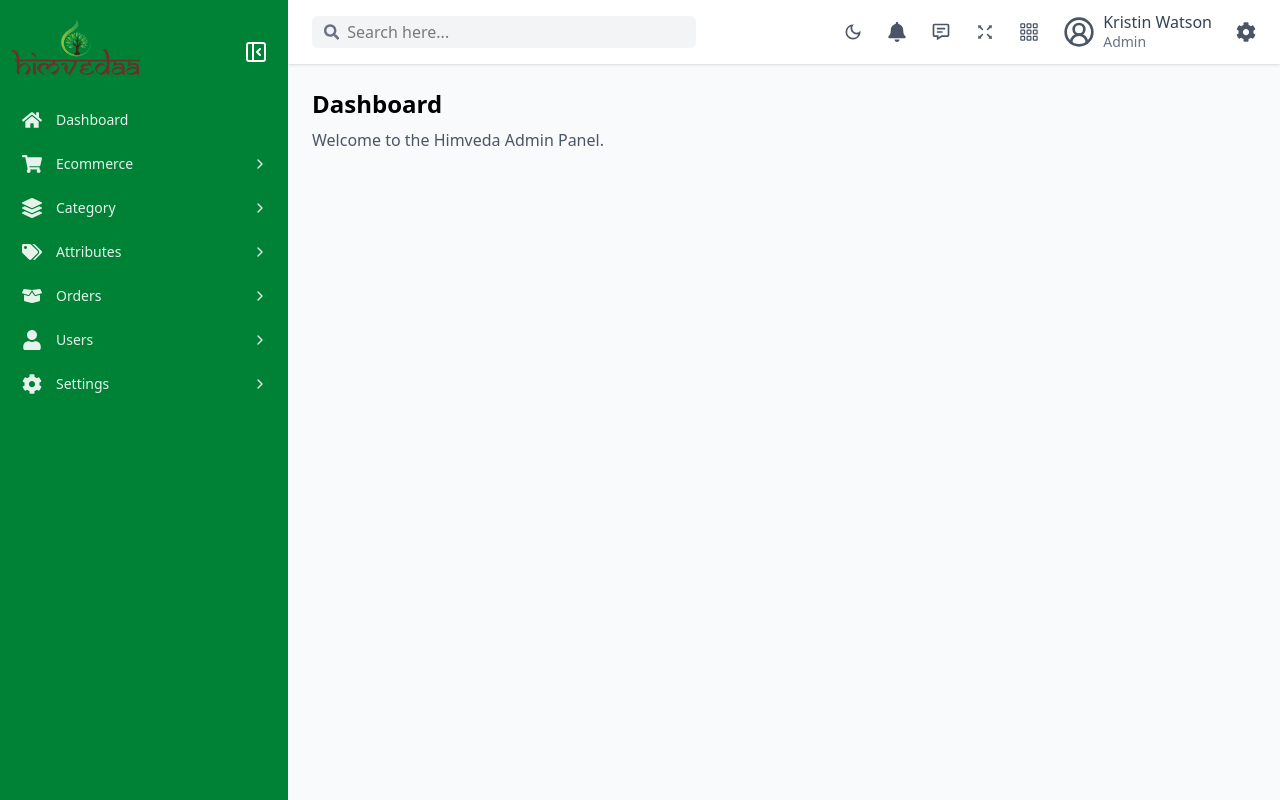
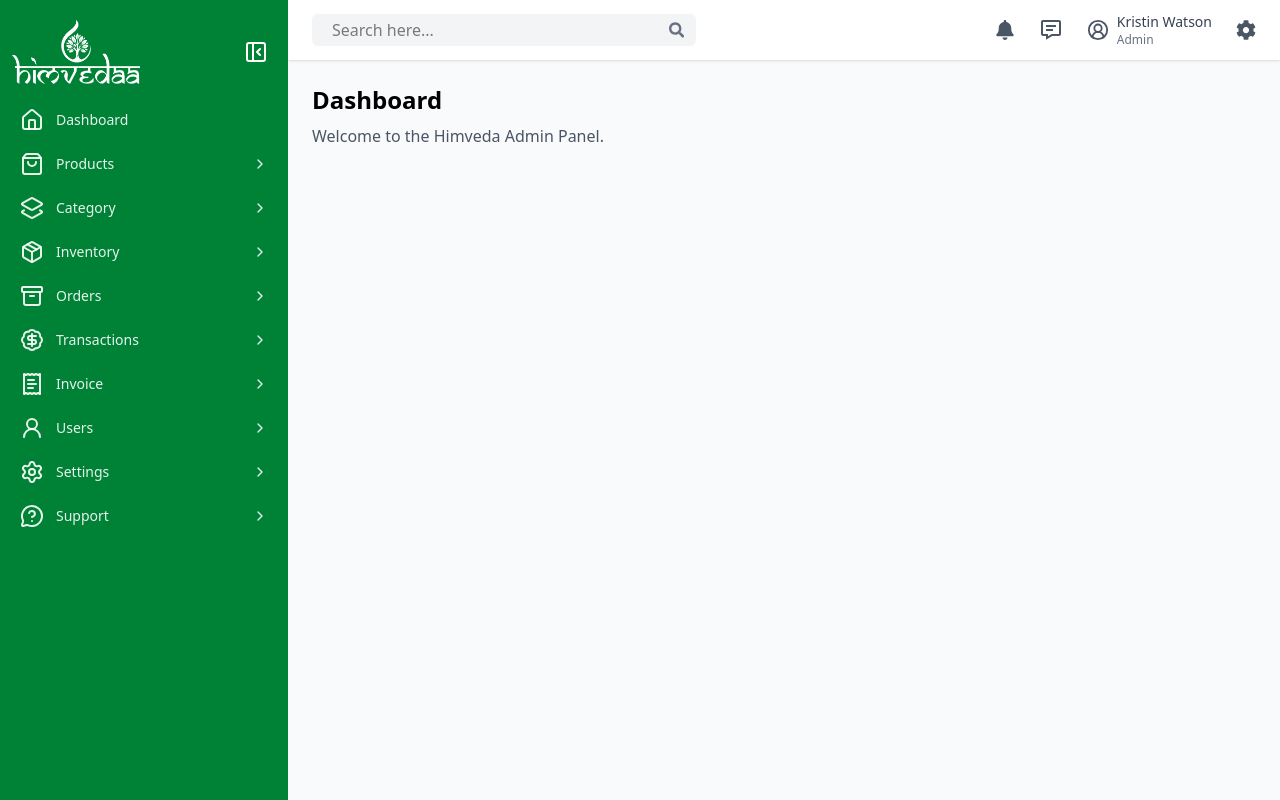
Before and after one commit to yashjain63/himvedaAdmin, a React (Vite) app: page / in a window 1280 px wide. Built offline with nearby package versions, Linux system fonts and the light colour scheme.

Commit message:
updateYE

```diff
--- a/src/components/sections/SideBar.jsx
+++ b/src/components/sections/SideBar.jsx
@@ -10,13 +10,14 @@ import {
   FaLayerGroup,
   FaTags,
 } from "react-icons/fa";
-import { CircleUserRound, PanelRightClose, X } from "lucide-react";
+import { CircleUserRound, PanelRightClose, X, Shirt, ShoppingBag, LayoutDashboard, Layers2, Archive, UserRound, Settings, Package, BadgeDollarSign, ReceiptText, HandHelping, Home, MessageCircleQuestionMark } from "lucide-react";
 import { HiMenu } from "react-icons/hi";
 import { FiChevronDown, FiChevronRight } from "react-icons/fi";
 import { BsGrid3X3Gap } from "react-icons/bs";
 import { MdOutlineDarkMode } from "react-icons/md";
 import { AiOutlineFullscreen } from "react-icons/ai";
 import { BiMessageDetail } from "react-icons/bi";
+// import whitelogo from "/images/white-logo.png";
 
 // logo
 import Logo from "/images/logo.png";
@@ -41,23 +42,27 @@ const SidebarLayout = () => {
 
   // Sidebar menus
   const menus = [
-    { name: "Dashboard", icon: <FaHome /> },
-    {
-      name: "Ecommerce",
-      icon: <FaShoppingCart />,
-      children: [
-        "Add Product",
-        "Product List",
-        "Product Detail 1",
-        "Product Detail 2",
-        "Product Detail 3",
-      ],
-    },
-    { name: "Category", icon: <FaLayerGroup />, children: ["Add Category", "Category List"] },
-    { name: "Attributes", icon: <FaTags />, children: ["Add Attribute", "Attribute List"] },
-    { name: "Orders", icon: <FaBoxOpen />, children: ["Order List", "Order Detail"] },
-    { name: "Users", icon: <FaUser />, children: ["User List", "User Roles", "User Permissions"] },
-    { name: "Settings", icon: <FaCog />, children: ["General Settings", "Profile Settings", "Security"] },
+    { name: "Dashboard", icon: <Home /> },
+    { name: "Products", icon: <ShoppingBag />, children: ["Product List", "Add Product", "Product Detail", "Edit Product"] },
+    // {
+    //   name: "Ecommerce",
+    //   icon: <FaShoppingCart />,
+    //   children: [
+    //     "Add Product",
+    //     "Product List",
+    //     "Product Detail 1",
+    //     "Product Detail 2",
+    //     "Product Detail 3",
+    //   ],
+    // },
+    { name: "Category", icon: <Layers2 />, children: ["Add Category", "Category List"] },
+    { name: "Inventory", icon: <Package />, children: ["Warehouse List", "Received Order List"] },
+    { name: "Orders", icon: <Archive />, children: ["Order List", "Order Detail", "Order Tracking", "Returning Orders List"] },
+    { name: "Transactions", icon: <BadgeDollarSign />, children: ["Mode"] },
+    { name: "Invoice", icon: <ReceiptText />, children: ["Invoice List", "Invoice Detail", "Create Invoice"] },
+    { name: "Users", icon: <UserRound />, children: ["User List", "User Roles", "User Permissions"] },
+    { name: "Settings", icon: <Settings />, children: ["General Settings", "Profile Settings", "Security"] },
+    { name: "Support", icon: <MessageCircleQuestionMark />, children: ["Help Centre", "FAQ's"] },
   ];
 
   // Toggle parent menu
@@ -108,7 +113,8 @@ const SidebarLayout = () => {
         <div className="flex items-center justify-between px-3 pt-5 pb-4">
           <div className="flex items-center gap-2">
             <img
-              src={Logo}
+              // src={Logo}
+              src="/images/whiteLogo.png"
               alt="Logo"
               className={`transition-all duration-300 ${isOpen ? "w-32 h-16" : "w-10 h-10 mx-auto"}`}
             />
@@ -204,12 +210,12 @@ const SidebarLayout = () => {
             {/* Desktop Search */}
             {!isMobile && (
               <div className="flex items-center bg-gray-100 rounded-md px-3 py-1 w-full sm:w-64 md:w-72 lg:w-96">
-                <FaSearch className="text-gray-500" />
                 <input
                   type="text"
                   placeholder="Search here..."
                   className="bg-gray-100 outline-none px-2 w-full"
                 />
+                <FaSearch className="text-gray-500 w-4 h-4" />
               </div>
             )}
           </div>
@@ -219,21 +225,21 @@ const SidebarLayout = () => {
             {/* Mobile search icon */}
             {isMobile && (
               <FaSearch
-                className="text-gray-600 text-xl cursor-pointer"
+                className="text-gray-600 w-4.5 h-4.5 text-xl cursor-pointer"
                 onClick={() => setShowMobileSearch(true)}
               />
             )}
 
-            <MdOutlineDarkMode className="text-gray-600 text-xl cursor-pointer" />
+            {/* <MdOutlineDarkMode className="text-gray-600 text-xl cursor-pointer" /> */}
             <FaBell className="text-gray-600 text-xl cursor-pointer" />
-            <BiMessageDetail className="text-gray-600 text-xl cursor-pointer" />
-            <AiOutlineFullscreen className="text-gray-600 text-xl cursor-pointer" />
-            <BsGrid3X3Gap className="text-gray-600 text-xl cursor-pointer" />
+            <BiMessageDetail className="text-gray-600 w-6 h-6.5 cursor-pointer" />
+            {/* <AiOutlineFullscreen className="text-gray-600 text-xl cursor-pointer" /> */}
+            {/* <BsGrid3X3Gap className="text-gray-600 text-xl cursor-pointer" /> */}
             <div className="flex items-center gap-2 cursor-pointer">
-              <CircleUserRound className="w-8 h-8 text-gray-600" />
+              <CircleUserRound className="w-5.5 h-5.5 text-gray-600" />
               <div className="hidden md:flex flex-col leading-tight">
-                <span className="font-medium text-gray-700">Kristin Watson</span>
-                <span className="text-sm text-gray-500">Admin</span>
+                <span className="font-medium text-sm text-gray-700">Kristin Watson</span>
+                <span className="text-xs text-gray-500">Admin</span>
               </div>
             </div>
             <FaCog className="text-gray-600 text-xl cursor-pointer" />
```
Also changed, not shown: public/images/whiteLogo.png (added).
